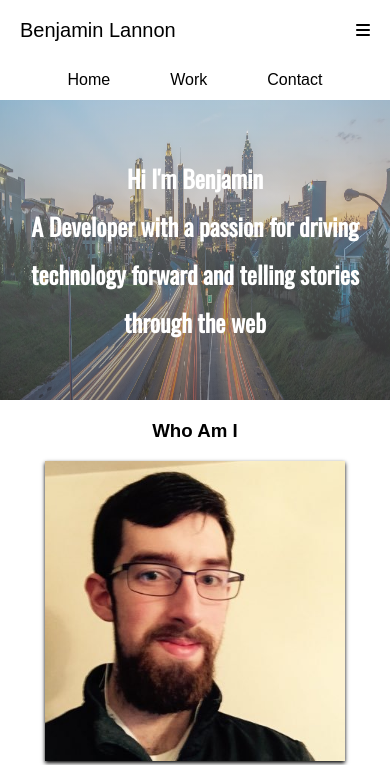
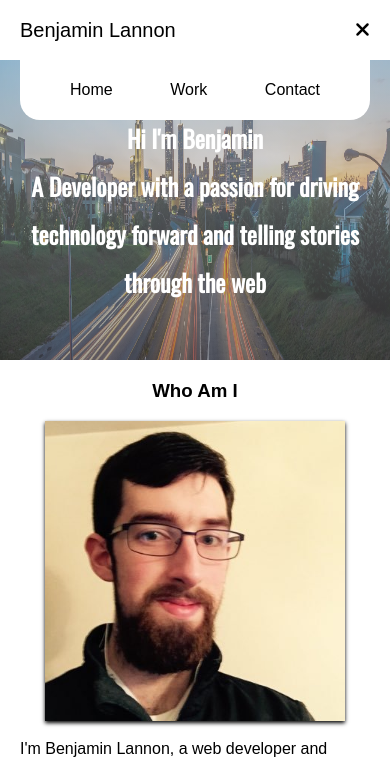
Before and after one commit to lannonbr/Portfolio-old, a plain HTML site: page index.html in a window 390 px wide. Both pictures are taken after a click on the icon 363 px from the left and 30 px from the top of the page. Shown: the top 765 px of the page. Drawn offline with nearby package versions, Linux system fonts and the light colour scheme.

Commit message:
Switching from 2 <nav> elements to a single <nav>

```diff
--- a/css/style.css
+++ b/css/style.css
@@ -1,24 +1,20 @@
 @import url("https://fonts.googleapis.com/css?family=Oswald");
 
-@keyframes slidein {
+@keyframes slide-in {
   0% {
     opacity: 0;
-    height: 0;
-    transform: translateY(-40px);
+    transform: translateY(-60px);
   }
   50% {
     opacity: 1;
   }
   100% {
-    opacity: 1;
     transform: translateY(0px);
-    height: 40px;
   }
 }
 
-@keyframes slideout {
+@keyframes slide-out {
   0% {
-    height: 40px;
     opacity: 1;
     transform: translateY(0px);
   }
@@ -26,46 +22,55 @@
     opacity: 0;
   }
   100% {
-    opacity: 0;
-    transform: translateY(-40px);
-    height: 0;
+    transform: translateY(-60px);
   }
 }
 
 header {
   height: 60px;
   position: relative;
-  background-color: white;
   width: 100%;
-  z-index: 2;
+  z-index: 4;
+  box-sizing: border-box;
 }
 
 header .container {
   display: flex;
   align-items: center;
   max-width: 1024px;
+  margin: auto;
   height: 100%;
-  margin: 0 auto;
-  font-size: 16px;
 }
 
 @media (max-width: 1024px) {
-  header .container {
-    padding-left: 20px;
-    padding-right: 20px;
+  header {
+    padding: 0 20px;
   }
 }
 
-header .container .title {
+.non-nav {
   flex-grow: 1;
   font-size: 20px;
+  display: flex;
+  align-items: center;
+  background: white;
+  height: 100%;
+  z-index: 3;
 }
 
-header .container nav {
+.non-nav .title {
+  flex-grow: 1;
+}
+
+.non-nav i {
   display: none;
 }
 
-header .container nav ul {
+nav {
+  will-change: transform;
+}
+
+nav ul {
   list-style-type: none;
   margin: 0;
   padding: 0;
@@ -74,122 +79,47 @@ header .container nav ul {
   width: 250px;
 }
 
-header .container nav ul li {
-  float: left;
-}
-
-header .container nav ul li a {
-  color: inherit;
-  font-size: 16px;
-  text-decoration: none;
-}
-
-header .container nav#nav-desktop {
-  display: inline-block;
-}
-
-@media (max-width: 768px) {
-  header .container nav#nav-desktop {
-    display: none;
-  }
-}
-
-header .container .menu-button {
-  display: none;
-}
-
-@media (max-width: 768px) {
-  header .container .menu-button {
-    display: inline;
-  }
-}
-
-nav.nav-mobile {
-  will-change: transform;
-  height: 0;
-  transform: translateY(-40px);
-}
-
-nav.nav-mobile ul {
-  list-style-type: none;
-  padding: 0;
-  margin: 0;
-  height: 40px;
-  display: flex;
-  justify-content: center;
-  align-items: center;
-}
-
-nav.nav-mobile ul li {
-  padding: 0 30px;
-}
-
-nav.nav-mobile ul li a {
+nav ul li a {
   color: inherit;
   text-decoration: none;
 }
 
-@media (min-width: 768px) {
-  nav.nav-mobile {
-    display: none;
+@media (max-width: 768px) {
+  header .container {
+    display: block;
   }
-}
 
-.nav-mobile--open {
-  animation: slidein 300ms;
-}
+  .non-nav {
+    width: 100%;
+    height: 60px;
+    position: relative;
+    z-index: 5;
+  }
 
-.nav-mobile--open ul {
-  list-style-type: none;
-  padding: 0;
-  margin: 0;
-  height: 40px;
-  display: flex;
-  justify-content: center;
-  align-items: center;
-}
+  .non-nav i {
+    display: inline;
+  }
 
-.nav-mobile--open ul li {
-  padding: 0 30px;
-}
+  nav {
+    transform: translateY(-60px);
+    width: 100%;
+    position: relative;
+    z-index: 3;
+    height: 60px;
+    display: flex;
+    justify-content: center;
+    align-items: center;
+    background: white;
+    border-bottom-left-radius: 20px;
+    border-bottom-right-radius: 20px;
+  }
 
-.nav-mobile--open ul li a {
-  color: inherit;
-  text-decoration: none;
-}
+  .nav-open {
+    animation: slide-in 300ms forwards;
+  }
 
-@media (min-width: 768px) {
-  .nav-mobile--open {
-    display: none;
-  }
-}
-
-.nav-mobile--closed {
-  animation: slideout 300ms;
-}
-
-.nav-mobile--closed ul {
-  list-style-type: none;
-  padding: 0;
-  margin: 0;
-  height: 40px;
-  display: flex;
-  justify-content: center;
-  align-items: center;
-}
-
-.nav-mobile--closed ul li {
-  padding: 0 30px;
-}
-
-.nav-mobile--closed ul li a {
-  color: inherit;
-  text-decoration: none;
-}
-
-@media (min-width: 768px) {
-  .nav-mobile--closed {
-    display: none;
+  .nav-close {
+    animation: slide-out 300ms;
   }
 }
 
--- a/index.html
+++ b/index.html
@@ -20,10 +20,11 @@
 <body>
     <header>
         <div class="container">
-            <div class="title">
-                Benjamin Lannon
+            <div class="non-nav">
+                <div class="title">Benjamin Lannon</div>
+                <i class="fa fa-bars" id="menu-button"></i>
             </div>
-            <nav id="nav-desktop">
+            <nav>
                 <ul>
                     <li>
                         <a href="./index.html">Home</a>
@@ -36,22 +37,8 @@
                     </li>
                 </ul>
             </nav>
-            <i class="fa fa-bars menu-button" onclick="toggleNav()"></i>
         </div>
     </header>
-    <nav class="nav-mobile">
-        <ul>
-            <li>
-                <a href="./index.html">Home</a>
-            </li>
-            <li>
-                <a href="./index.html#work">Work</a>
-            </li>
-            <li>
-                <a href="./index.html#contact">Contact</a>
-            </li>
-        </ul>
-    </nav>
     <section id="hero">
         <div class="cont grid">
             <div class="grid-item">
--- a/js/main.js
+++ b/js/main.js
@@ -1,21 +1,24 @@
-function toggleNav() {
-  let nav = document.getElementsByTagName("nav")[1];
-
-  if (nav.className == "nav-mobile") {
-    nav.className = "nav-mobile--open";
-  } else {
-    nav.className = "nav-mobile--closed";
-    setTimeout(function() {
-      nav.className = "nav-mobile";
-    }, 300);
-  }
-}
-
 window.onload = function() {
   // Feature test for WebP images
   let hero = document.getElementById("hero");
   if (canUseWebP()) hero.classList = "webp";
   else hero.classList = "no-webp";
+
+  const menuButton = document.getElementById("menu-button");
+  const nav = document.getElementsByTagName("nav")[0];
+
+  menuButton.onclick = function() {
+    if (nav.className == "") {
+      nav.className = "nav-open";
+      menuButton.className = "fa fa-times";
+    } else {
+      nav.className = "nav-close";
+      menuButton.className = "fa fa-bars";
+      setTimeout(function() {
+        nav.className = "";
+      }, 300);
+    }
+  };
 
   navigator.serviceWorker.getRegistrations().then(function(registrations) {
     for (let registration of registrations) {
```
